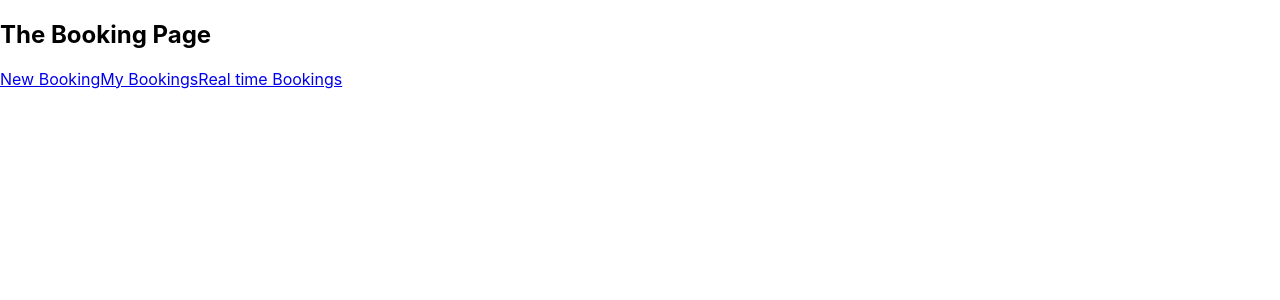
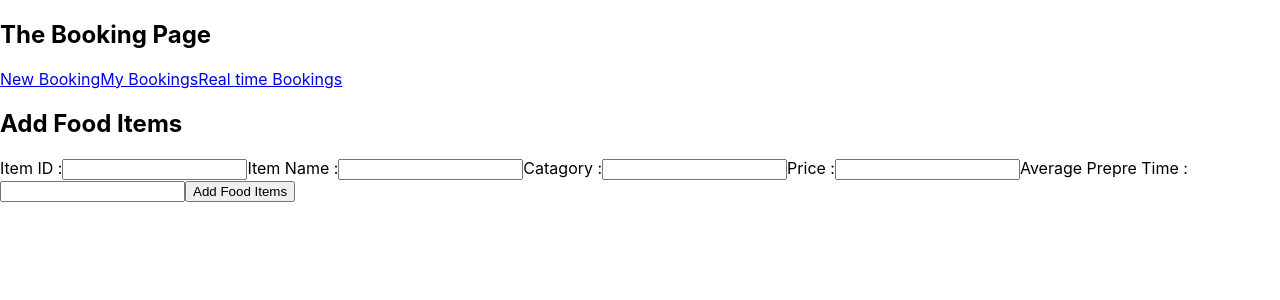
Before and after one commit to malisha001/Time2eat, a React (Create React App) app in the folder frontend/: page /add-food-item in a window 1280 px wide. Shown: the top 300 px of the page. Built offline with nearby package versions, Linux system fonts and the light colour scheme.

Commit message:
doing frontend

```diff
--- a/frontend/package.json
+++ b/frontend/package.json
@@ -7,11 +7,10 @@
     "@testing-library/jest-dom": "^5.17.0",
     "@testing-library/react": "^13.4.0",
     "@testing-library/user-event": "^13.5.0",
-    "axios": "^1.6.7",
+    "axios": "^1.6.8",
     "react": "^18.2.0",
     "react-dom": "^18.2.0",
-
-    "react-router-dom": "^6.22.0",
+    "react-router-dom": "^6.22.3",
     "react-scripts": "^5.0.1",
 
     "web-vitals": "^2.1.4"
--- a/frontend/src/App.js
+++ b/frontend/src/App.js
@@ -9,6 +9,8 @@ import NewBooking from "./pages/NewBooking";
 import UpdateBookingDetails from "./Component/UpdateBookingDetails";
 import RestaurantStaff from "./pages/RestaurantStaff";
 import { BrowserRouter, Routes, Route } from 'react-router-dom';
+import Menu from './pages/Menu';
+import AddfooditemsForm from './Component/AddfooditemsForm';
 
 
 
@@ -27,8 +29,9 @@ function App() {
             <Route path="/mybookings" element={<MyBookings />} />
             <Route path="/update-booking/:id" element={<UpdateBookingDetails />} />
             <Route path="/realtime-staff" element={<RestaurantStaff />} />
-             <Route path="/inventory" element={<Home />}
-              />
+             <Route path="/inventory" element={<Home />} />
+            <Route path="/fooditems" element = {<Menu />} />
+            <Route path="/add-food-item" element = {<AddfooditemsForm />} />
           </Routes>
         </div>
       </BrowserRouter>
--- /dev/null
+++ b/frontend/src/Component/AddfooditemsForm.js
@@ -0,0 +1,88 @@
+import { useState} from "react"
+import { Link } from "react-router-dom"
+const AddfooditemsForm = () =>{
+
+    const [Item_id, setItem_id] =useState('')
+    const [Item_name, setItem_name] =useState('')
+    const [catagory, setCatagory] =useState('')
+    const [Price, setPrice] =useState('')
+    const [Average_preparetime, setAverage_preparetime] =useState('')
+    const [error,setError] = useState(null)
+
+   const handleSubmit = async (e) => {
+     e.preventDefault()
+
+     const fooditem = {Item_id,Item_name,catagory,Price,Average_preparetime}
+
+     const response = await fetch('/api/fooditems', {
+        method : 'POST',
+        body: JSON.stringify(fooditem),
+        headers :{
+            'content-Type': 'application/json'
+
+        }
+     })
+     const json  = await response.json()
+
+     if(!response.ok){
+        setError(json.error)
+     }
+     if(response.ok){
+        setItem_id('')
+        setItem_name('')
+        setCatagory('')
+        setPrice('')
+        setAverage_preparetime('')
+
+        setError(null)
+        console.log('New fooditem added',json)
+     }
+
+   }
+
+    return(
+     <form className="create" onSubmit={handleSubmit}>
+        <h2>Add Food Items</h2>
+
+        <label>Item ID :</label>
+        <input
+        type="text"
+        onChange={(e) => setItem_id(e.target.value)}
+        value={Item_id}
+        />
+
+        <label>Item Name :</label>
+        <input
+        type="text"
+        onChange={(e) => setItem_name(e.target.value)}
+        value={Item_name}
+        />
+
+        <label>Catagory :</label>
+        <input
+        type="text"
+        onChange={(e) => setCatagory(e.target.value)}
+        value={catagory}
+        />
+
+        <label>Price  :</label>
+        <input
+        type="text"
+        onChange={(e) => setPrice(e.target.value)}
+        value={Price}
+        />
+
+        <label>Average Prepre Time :</label>
+        <input
+        type="text"
+        onChange={(e) => setAverage_preparetime(e.target.value)}
+        value={Average_preparetime}
+        />
+      <Link to="/fooditems">
+      <button>Add Food Items</button>
+      </Link>
+      {error && <div className="error">{error}</div>}
+     </form>
+    )
+}
+export default AddfooditemsForm
--- /dev/null
+++ b/frontend/src/Component/FooditemsDetails.js
@@ -0,0 +1,30 @@
+import { useNavigate } from "react-router-dom";
+const FooditemDetails = ({ fooditem, onDelete }) => {
+
+    const navigate = useNavigate()
+    const handleClick = async () => {
+    const response = await fetch('/api/fooditems/' + fooditem._id,{
+     method: 'DELETE'
+    })
+
+     if(response.ok){
+        onDelete(fooditem._id)
+        navigate('/fooditems')
+     }
+   }
+
+    return(
+        <div className="fooditemdetails">
+            <h4>{fooditem.title}</h4>
+            <p><strong>Item_id :</strong>{fooditem.Item_id}</p>
+            <p><strong>Item_name :</strong>{fooditem.Item_name}</p>
+            <p><strong>category :</strong>{fooditem.catagory}</p>
+            <p><strong>Price :</strong>{fooditem.Price}</p>
+            <p><strong>Average_preparetime :</strong>{fooditem.Average_preparetime}</p>
+
+            <button className="delete-button" onClick={handleClick}>Delete</button>
+
+        </div>
+    );
+};
+export default FooditemDetails;
--- /dev/null
+++ b/frontend/src/pages/Menu.js
@@ -0,0 +1,38 @@
+import { useEffect, useState } from "react";
+import { Link } from 'react-router-dom';
+import FooditemDetails from '../Component/FooditemsDetails';
+//import AddfooditemsForm from "../Component/AddfooditemsForm";
+
+const Menu = () => {
+  const [foodItems, setFoodItems] = useState(null);
+
+  useEffect(() => {
+    const fetchFoodItems = async () => {
+      const response = await fetch('/api/fooditems/');
+      const json = await response.json();
+
+      if (response.ok) {
+        setFoodItems(json);
+      }
+    };
+    fetchFoodItems();
+  }, []);
+
+  const handleDelete = async (itemId) => {
+    console.log("Deleting food item with ID:", itemId);
+  };
+
+
+  return (
+    <div className="fooditems">
+      <div className="menu">
+        {foodItems && foodItems.map((foodItem) => (
+          <FooditemDetails key={foodItem._id} fooditem={foodItem} onDelete={handleDelete}/>
+        ))}
+      </div>
+      <Link to="/add-food-item"><button>Add Menu</button></Link>
+    </div>
+  );
+};
+
+export default Menu;
```
Also changed, not shown: 1 other file (tests, documents, lock files or other folders).
